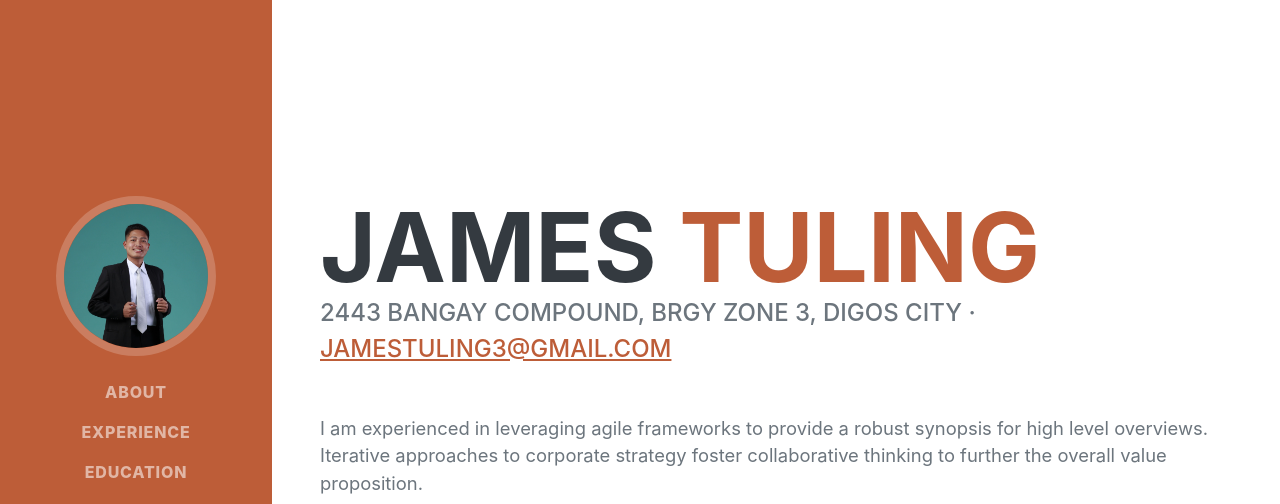
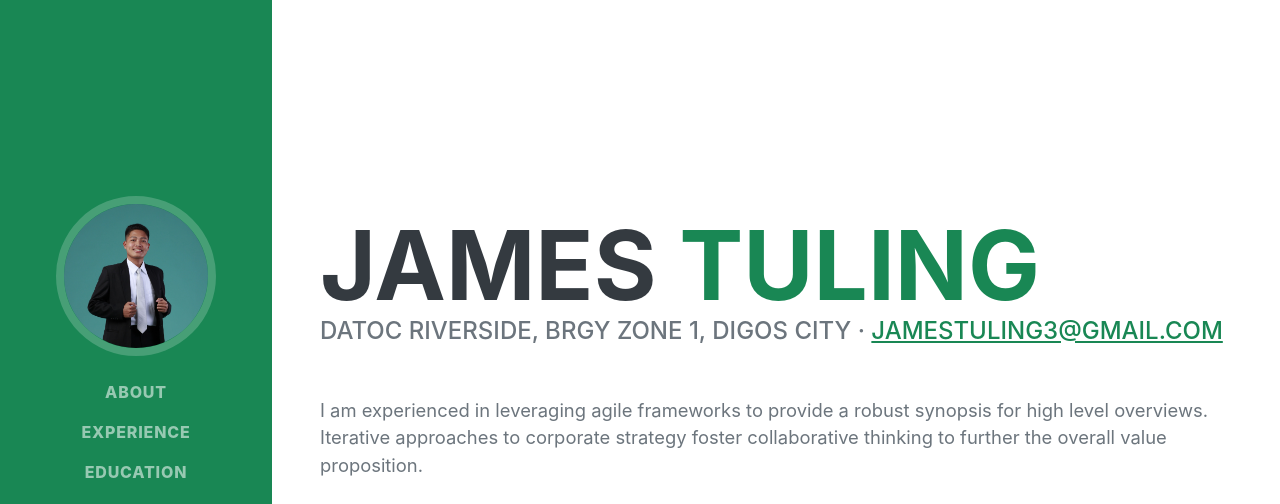
Before and after one commit to parengjames/myresume, a plain HTML site: page index.html in a window 1280 px wide. Shown: the top 504 px of the page. Drawn offline with nearby package versions, Linux system fonts and the light colour scheme; a web font is replaced by a local one.

Commit message:
small update

```diff
--- a/index.html
+++ b/index.html
@@ -5,7 +5,7 @@
         <meta name="viewport" content="width=device-width, initial-scale=1, shrink-to-fit=no" />
         <meta name="description" content="" />
         <meta name="author" content="" />
-        <title>My personal Resume</title>
+        <title> James Tuling | Resume</title>
         <link rel="icon" type="image/x-icon" href="assets/img/jmt-favicon.ico" />
         <!-- Font Awesome icons (free version)-->
         <script src="https://use.fontawesome.com/releases/v6.1.0/js/all.js" crossorigin="anonymous"></script>
@@ -17,7 +17,7 @@
     </head>
     <body id="page-top">
         <!-- Navigation-->
-        <nav class="navbar navbar-expand-lg navbar-dark bg-primary fixed-top" id="sideNav">
+        <nav class="navbar navbar-expand-lg navbar-dark bg-success fixed-top" id="sideNav">
             <a class="navbar-brand js-scroll-trigger" href="#page-top">
                 <span class="d-block d-lg-none">James M. Tuling</span>
                 <span class="d-none d-lg-block"><img class="img-fluid img-profile rounded-circle mx-auto mb-2" src="assets/img/profilepic.jpg" alt="..." /></span>
@@ -41,18 +41,18 @@
                 <div class="resume-section-content">
                     <h1 class="mb-0">
                         James
-                        <span class="text-primary">Tuling</span>
+                        <span class="text-success">Tuling</span>
                     </h1>
                     <div class="subheading mb-5">
-                        2443 Bangay Compound, Brgy Zone 3, Digos City ·
-                        <a href="mailto:jamestuling3@gmail.com">jamestuling3@gmail.com</a>
+                        Datoc Riverside, Brgy Zone 1, Digos City ·
+                        <a class="text-success" href="mailto:jamestuling3@gmail.com">jamestuling3@gmail.com</a>
                     </div>
                     <p class="lead mb-5">I am experienced in leveraging agile frameworks to provide a robust synopsis for high level overviews. Iterative approaches to corporate strategy foster collaborative thinking to further the overall value proposition.</p>
                     <div class="social-icons">
                         <a class="social-icon" href="#!"><i class="fab fa-linkedin-in"></i></a>
                         <a class="social-icon" href="#!"><i class="fab fa-github"></i></a>
                         <a class="social-icon" href="#!"><i class="fab fa-twitter"></i></a>
-                        <a class="social-icon" href="#!"><i class="fab fa-facebook-f"></i></a>
+                        <a class="social-icon" href="https://www.facebook.com/parengjames.fb"><i class="fab fa-facebook-f"></i></a>
                     </div>
                 </div>
             </section>
```
